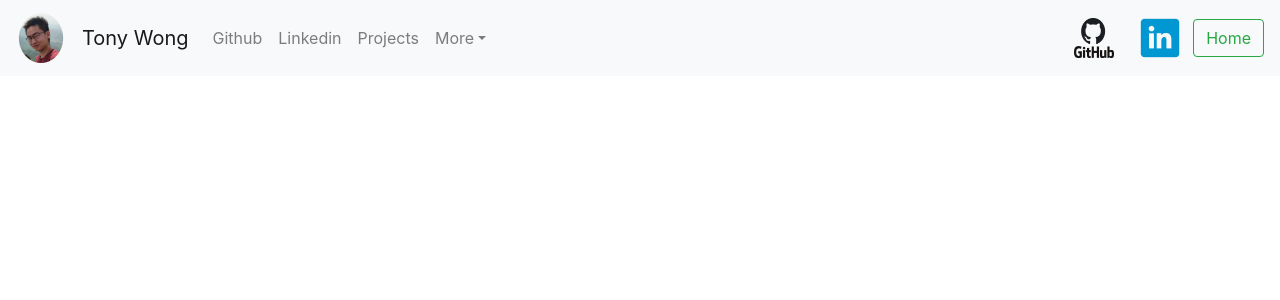
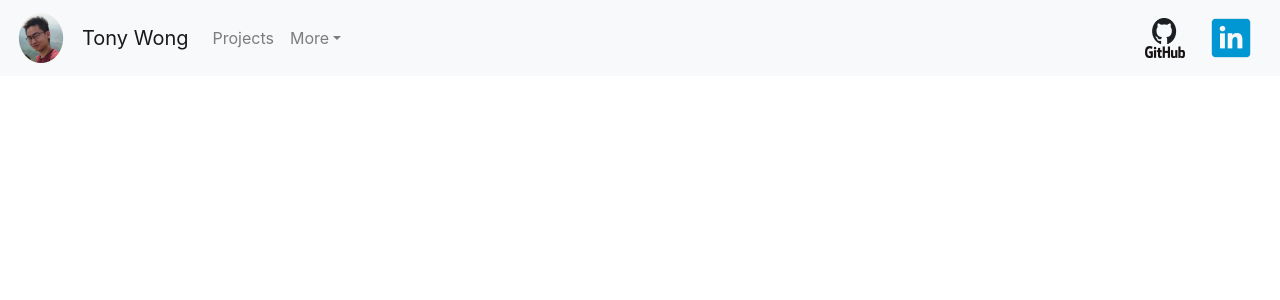
Before and after one commit to hitony7/WebReact, a React (Create React App) app: page / in a window 1280 px wide. Shown: the top 300 px of the page. Built offline with nearby package versions, Linux system fonts and the light colour scheme.

Commit message:
orinentation

```diff
--- a/src/comp/MyBar.js
+++ b/src/comp/MyBar.js
@@ -14,7 +14,7 @@ Class componment for my nav bar
 
 
 export class MyBar extends Component {
-
+  //Construct need to bind this nav bar functions to this instance of the bar
   constructor(props) {
     super(props);
     this.linkndOnClick = this.linkndOnClick.bind(this);
@@ -48,8 +48,6 @@ export class MyBar extends Component {
     <Navbar.Toggle aria-controls="basic-navbar-nav" />
     <Navbar.Collapse id="basic-navbar-nav">
     <Nav className="mr-auto">
-      <Nav.Link href="https://github.com/hitony7">Github</Nav.Link>
-      <Nav.Link href="https://www.linkedin.com/in/tony-wong-33713219a/">Linkedin</Nav.Link>
       <Nav.Link href="#link">Projects</Nav.Link>
       <NavDropdown title="More" id="basic-nav-dropdown">
         <NavDropdown.Item href="#action/3.1">Blog</NavDropdown.Item>
@@ -76,11 +74,10 @@ export class MyBar extends Component {
         className="d-inline-block align-top"
         alt="my face"
         href="https://www.linkedin.com/in/tony-wong-33713219a/"
-      />
+                  />
     </Button>
-    <Button variant="outline-success">Home</Button>
   </Navbar.Collapse>
-</Navbar>
+  </Navbar>
             </div>
         )
     }
```
